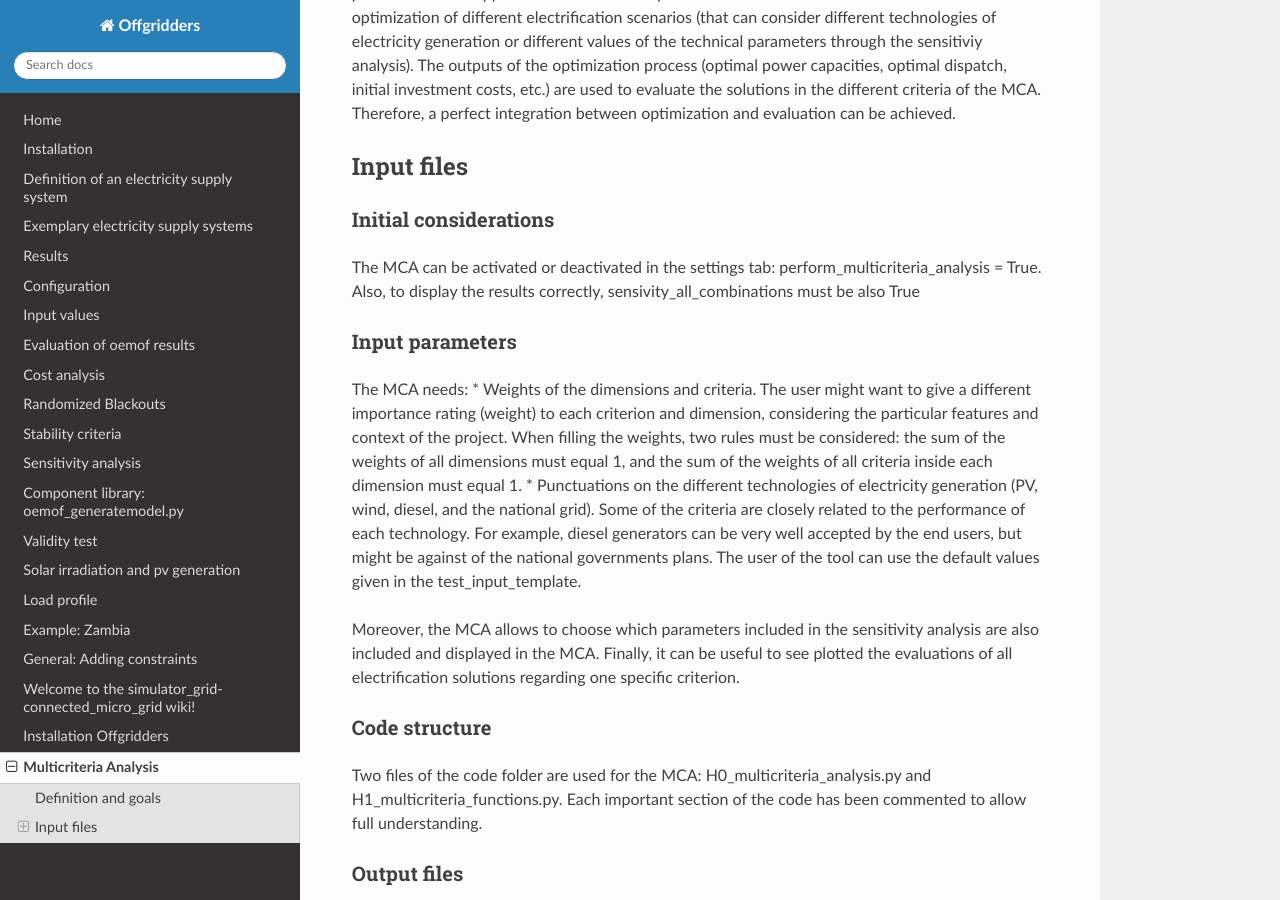
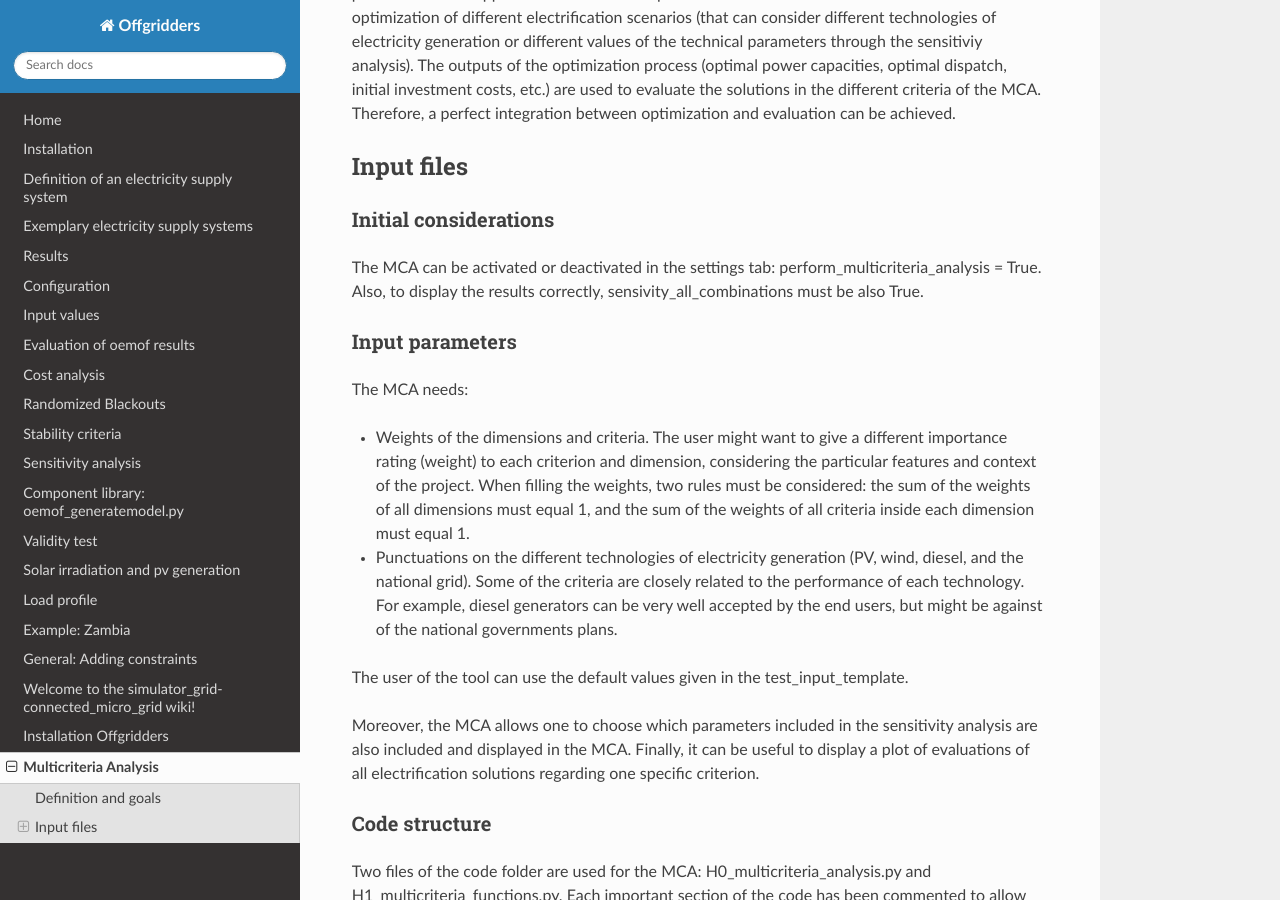
Before and after one commit to rl-institut/offgridders, a Sphinx documentation site: the page built from docs/Multicriteria_Analysis.rst, in a window 1280 px wide and 900 px high, scrolled down 330 px. Built offline with Sphinx 7.4.7 and the Read the Docs theme 2.0.0, drawn with Linux system fonts in a browser that asks for light colours.

Commit message:
Small changes to Multicriteria_analysis

```diff
--- a/docs/Multicriteria_Analysis.rst
+++ b/docs/Multicriteria_Analysis.rst
@@ -10,16 +10,19 @@ Input files
 -----------
 Initial considerations
 _______________________
-The MCA can be activated or deactivated in the settings tab: perform_multicriteria_analysis = True. Also, to display the results correctly, sensivity_all_combinations must be also True
+The MCA can be activated or deactivated in the settings tab: perform_multicriteria_analysis = True. Also, to display the results correctly, sensivity_all_combinations must be also True.
 
 Input parameters
 __________________
 The MCA needs:
+
 * Weights of the dimensions and criteria. The user might want to give a different importance rating (weight) to each criterion and dimension, considering the particular features and context of the project. When filling the weights, two rules must be considered: the sum of the weights of all dimensions must equal 1, and the sum of the weights of all criteria inside each dimension must equal 1.
+
 * Punctuations on the different technologies of electricity generation (PV, wind, diesel, and the national grid). Some of the criteria are closely related to the performance of each technology. For example, diesel generators can be very well accepted by the end users, but might be against of the national governments plans.
+
 The user of the tool can use the default values given in the test_input_template.
 
-Moreover, the MCA allows to choose which parameters included in the sensitivity analysis are also included and displayed in the MCA. Finally, it can be useful to see plotted the evaluations of all electrification solutions regarding one specific criterion.
+Moreover, the MCA allows one to choose which parameters included in the sensitivity analysis are also included and displayed in the MCA. Finally, it can be useful to display a plot of evaluations of all electrification solutions regarding one specific criterion.
 
 
 Code structure
```
